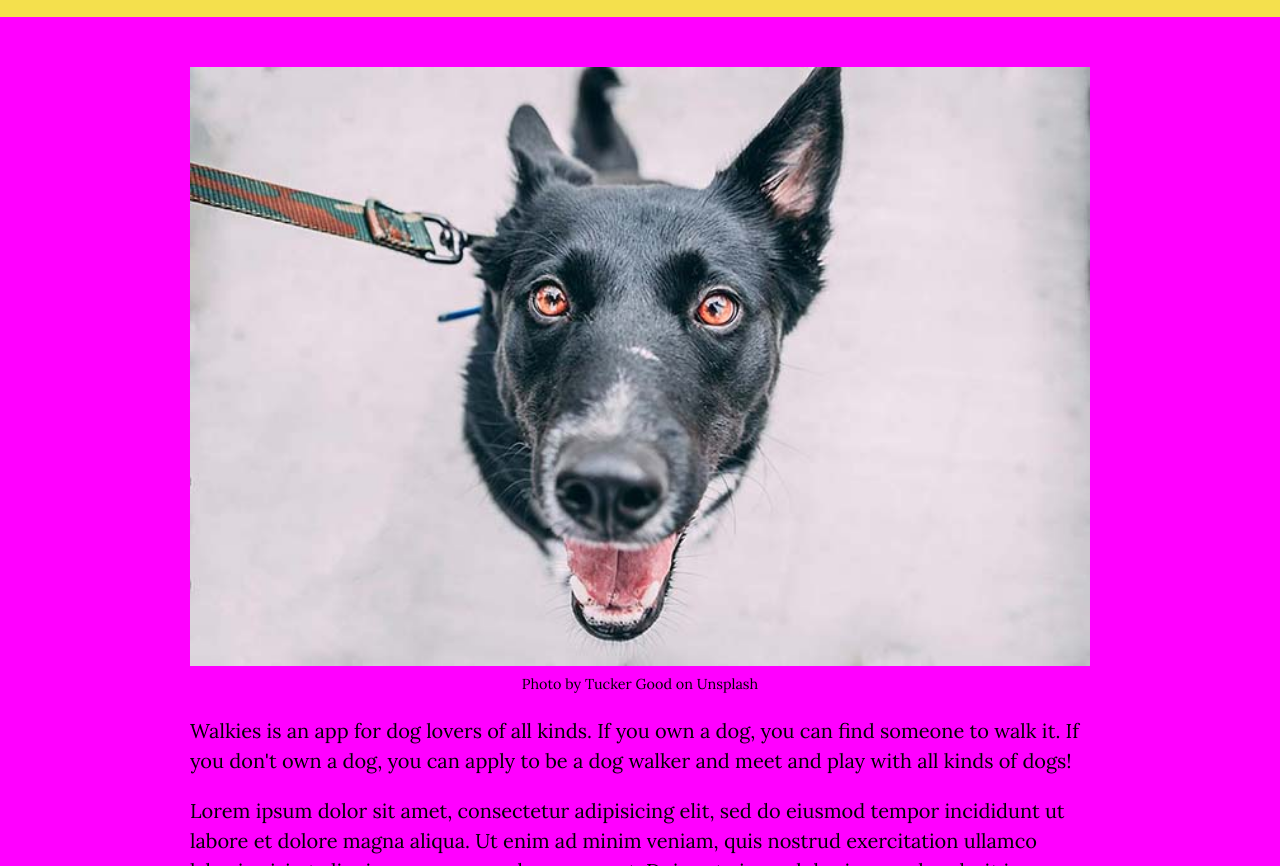
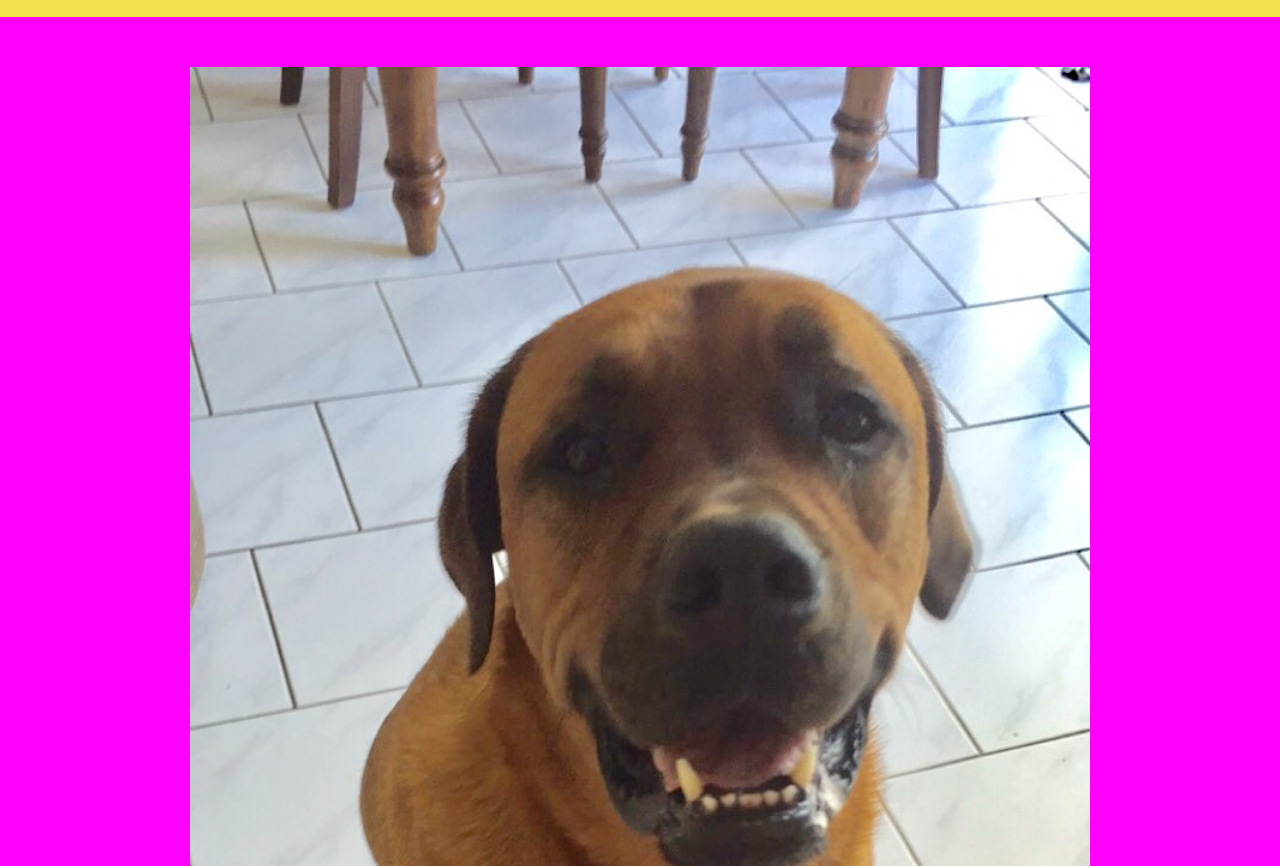
Before and after one commit to temp-taylor/temp-taylor.github.io, a plain HTML site: page index.html in a window 1280 px wide. Shown: the part 416-1282 px from the top of the page. Drawn offline with Linux system fonts and the light colour scheme; a web font is replaced by a local one.

Commit message:
Added Dre

```diff
--- a/index.html
+++ b/index.html
@@ -35,7 +35,7 @@
 
     <section>
       <div class="wrapper">
-        <img src="images/dog.jpg" alt="A black dog smiling into the camera">
+        <img src="images/FullSizeRender.jpg" alt="A black dog smiling into the camera">
         <p class="caption">Photo by Tucker Good on Unsplash</p>
         <p>Walkies is an app for dog lovers of all kinds. If you own a dog, you can find someone to walk it. If you don't own a dog, you can apply to be a dog walker and meet and play with all kinds of dogs!</p>
         <p>Lorem ipsum dolor sit amet, consectetur adipisicing elit, sed do eiusmod tempor incididunt ut labore et dolore magna aliqua. Ut enim ad minim veniam, quis nostrud exercitation ullamco laboris nisi ut aliquip ex ea commodo consequat. Duis aute irure dolor in reprehenderit in voluptate velit esse cillum dolore eu fugiat nulla pariatur. Excepteur sint occaecat cupidatat non proident, sunt in culpa qui officia deserunt mollit anim id est laborum.</p>
```
Also changed, not shown: images/FullSizeRender.jpg (added).
